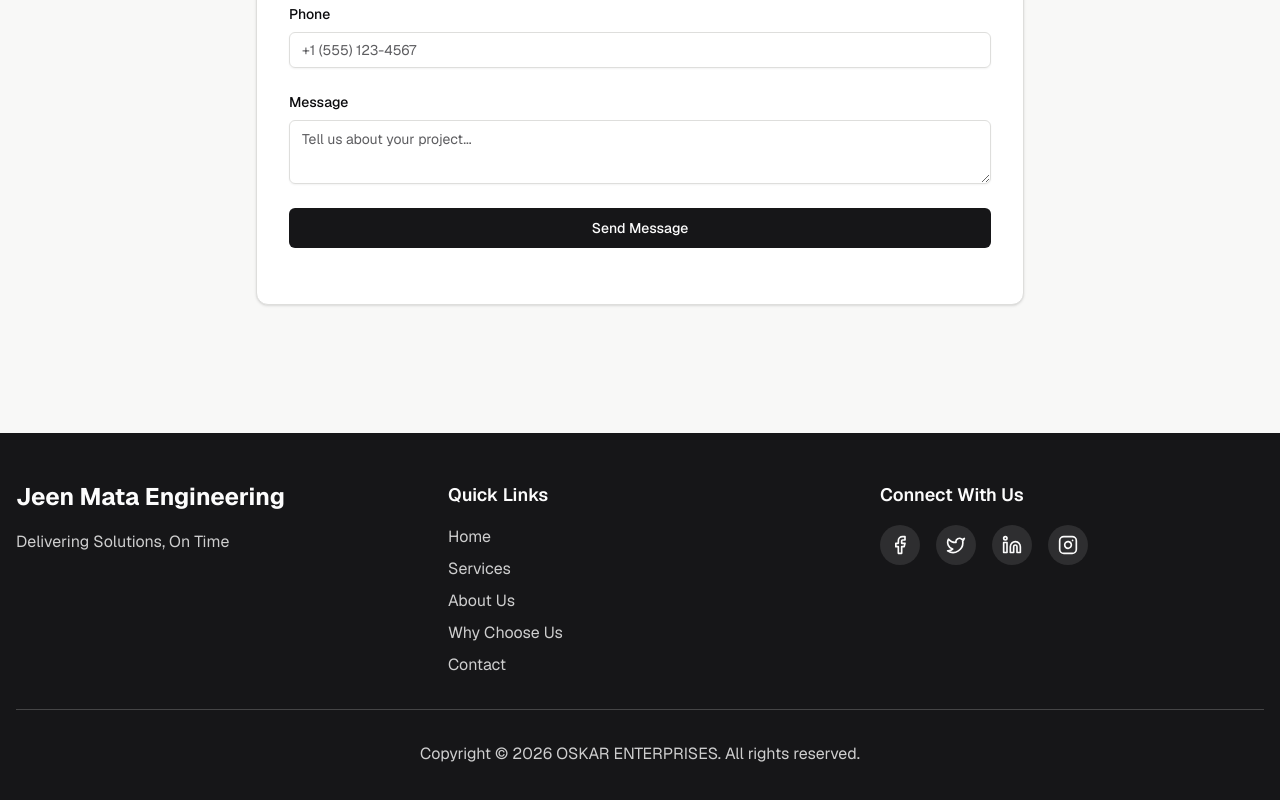
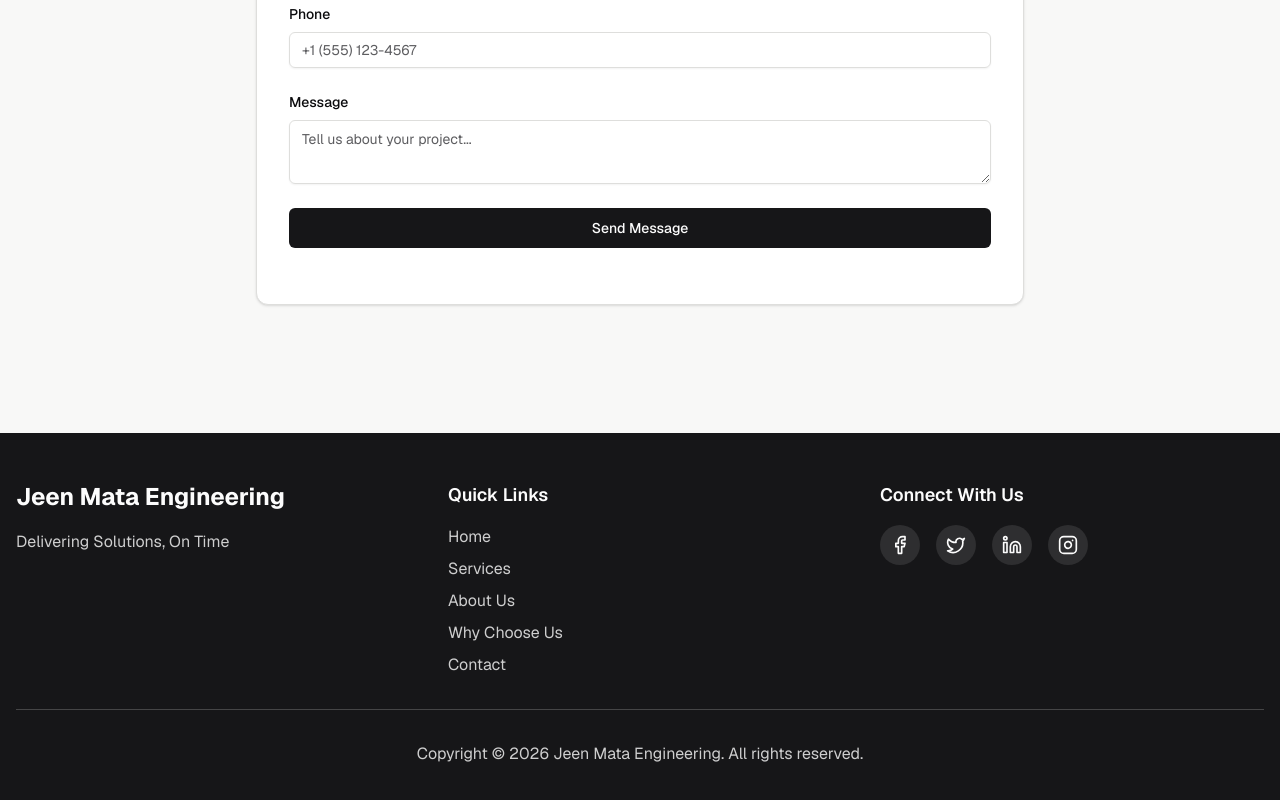
Before and after one commit to shivshivam1802/oskar, a Next.js app: page / in a window 1280 px wide. Shown: the part 4204-5004 px from the top of the page. Built offline with nearby package versions, Linux system fonts and the light colour scheme.

Commit message:
Update copyright text in footer component

```diff
--- a/components/footer.tsx
+++ b/components/footer.tsx
@@ -61,7 +61,7 @@ export function Footer() {
         </div>
 
         <div className="border-t border-primary-foreground/20 pt-8 text-center text-primary-foreground/80">
-          <p>Copyright © {currentYear} OSKAR ENTERPRISES. All rights reserved.</p>
+          <p>Copyright © {currentYear} Jeen Mata Engineering. All rights reserved.</p>
         </div>
       </div>
     </footer>
```
